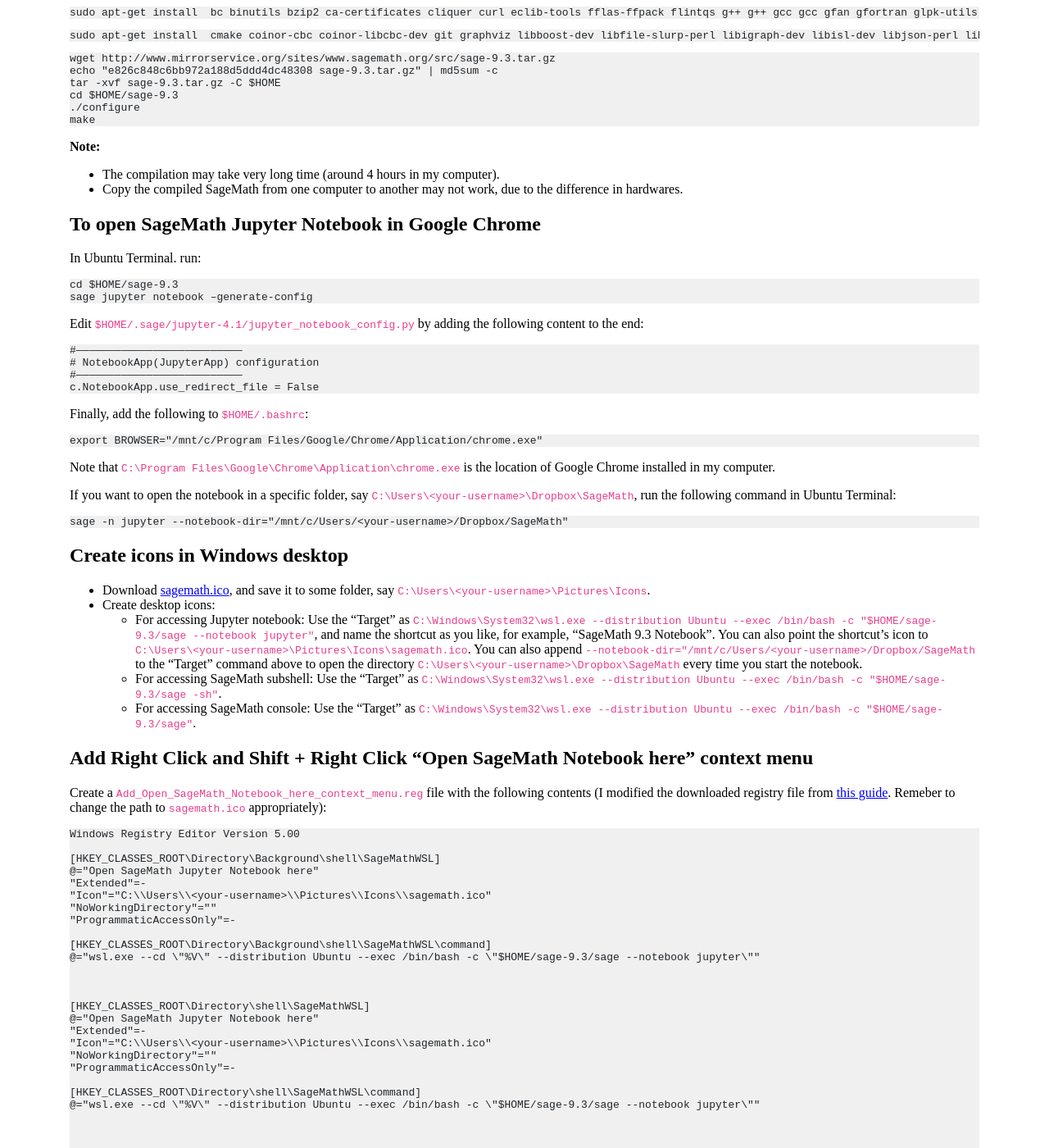
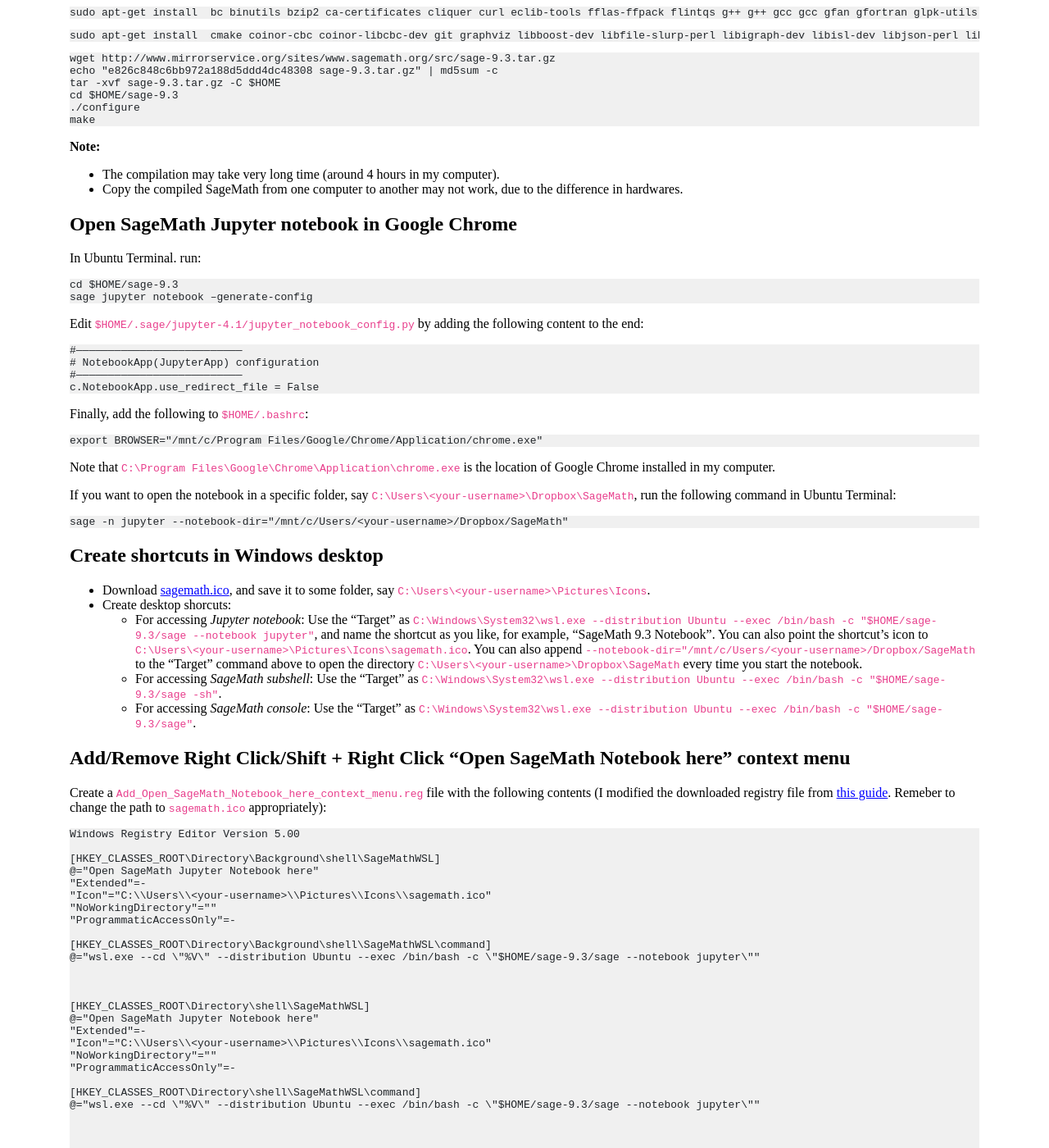
Before and after one commit to hoanganhduc/hoanganhduc.github.io, a Jekyll site: the page built from _posts/2019-12-30-some-notes-on-using-windows-subsystem-for-linux.md, in a window 1280 px wide and 1400 px high, scrolled down 2640 px. Shown: the whole window at 82% size. Built offline with Jekyll 4.4.1, drawn with Linux system fonts in a browser that asks for light colours; some of the changed text lies outside the part shown.

Commit message:
Updated @ 2021-07-11  19:36:11 JST

````diff
--- a/_posts/2019-12-30-some-notes-on-using-windows-subsystem-for-linux.md
+++ b/_posts/2019-12-30-some-notes-on-using-windows-subsystem-for-linux.md
@@ -179,7 +179,7 @@ make
 * The compilation may take very long time (around 4 hours in my computer).
 * Copy the compiled SageMath from one computer to another may not work, due to the difference in hardwares.
 
-## To open SageMath Jupyter Notebook in Google Chrome
+## Open SageMath Jupyter notebook in Google Chrome
 
 In Ubuntu Terminal. run:
 
@@ -211,16 +211,16 @@ If you want to open the notebook in a specific folder, say `C:\Users\<your-usern
 sage -n jupyter --notebook-dir="/mnt/c/Users/<your-username>/Dropbox/SageMath"
 ```
 
-## Create icons in Windows desktop
+## Create shortcuts in Windows desktop
 
 * Download [sagemath.ico](https://raw.githubusercontent.com/sagemath/sage-windows/master/resources/sagemath.ico), and save it to some folder, say `C:\Users\<your-username>\Pictures\Icons`.
-* Create desktop icons:
-  * For accessing Jupyter notebook: Use the "Target" as `C:\Windows\System32\wsl.exe --distribution Ubuntu --exec /bin/bash -c "$HOME/sage-9.3/sage --notebook jupyter"`, and name the shortcut as you like, for example, "SageMath 9.3 Notebook". You can also point the shortcut's icon to `C:\Users\<your-username>\Pictures\Icons\sagemath.ico`.
+* Create desktop shorcuts:
+  * For accessing *Jupyter notebook*: Use the "Target" as `C:\Windows\System32\wsl.exe --distribution Ubuntu --exec /bin/bash -c "$HOME/sage-9.3/sage --notebook jupyter"`, and name the shortcut as you like, for example, "SageMath 9.3 Notebook". You can also point the shortcut's icon to `C:\Users\<your-username>\Pictures\Icons\sagemath.ico`.
   You can also append `--notebook-dir="/mnt/c/Users/<your-username>/Dropbox/SageMath` to the "Target" command above to open the directory `C:\Users\<your-username>\Dropbox\SageMath` every time you start the notebook.
-  * For accessing SageMath subshell: Use the "Target" as `C:\Windows\System32\wsl.exe --distribution Ubuntu --exec /bin/bash -c "$HOME/sage-9.3/sage -sh"`.
-  * For accessing SageMath console: Use the "Target" as `C:\Windows\System32\wsl.exe --distribution Ubuntu --exec /bin/bash -c "$HOME/sage-9.3/sage"`.
+  * For accessing *SageMath subshell*: Use the "Target" as `C:\Windows\System32\wsl.exe --distribution Ubuntu --exec /bin/bash -c "$HOME/sage-9.3/sage -sh"`.
+  * For accessing *SageMath console*: Use the "Target" as `C:\Windows\System32\wsl.exe --distribution Ubuntu --exec /bin/bash -c "$HOME/sage-9.3/sage"`.
 
-## Add Right Click and Shift + Right Click "Open SageMath Notebook here" context menu
+## Add/Remove Right Click/Shift + Right Click "Open SageMath Notebook here" context menu
 
 Create a `Add_Open_SageMath_Notebook_here_context_menu.reg` file with the following contents (I modified the downloaded registry file from [this guide](https://www.tenforums.com/tutorials/110473-add-remove-open-linux-shell-here-context-menu-windows-10-a.html). Remeber to change the path to `sagemath.ico` appropriately):
 
````
Also changed, not shown: other parts of _posts/2019-12-30-some-notes-on-using-windows-subsystem-for-linux.md (+1 -1 lines), 1 other file.
